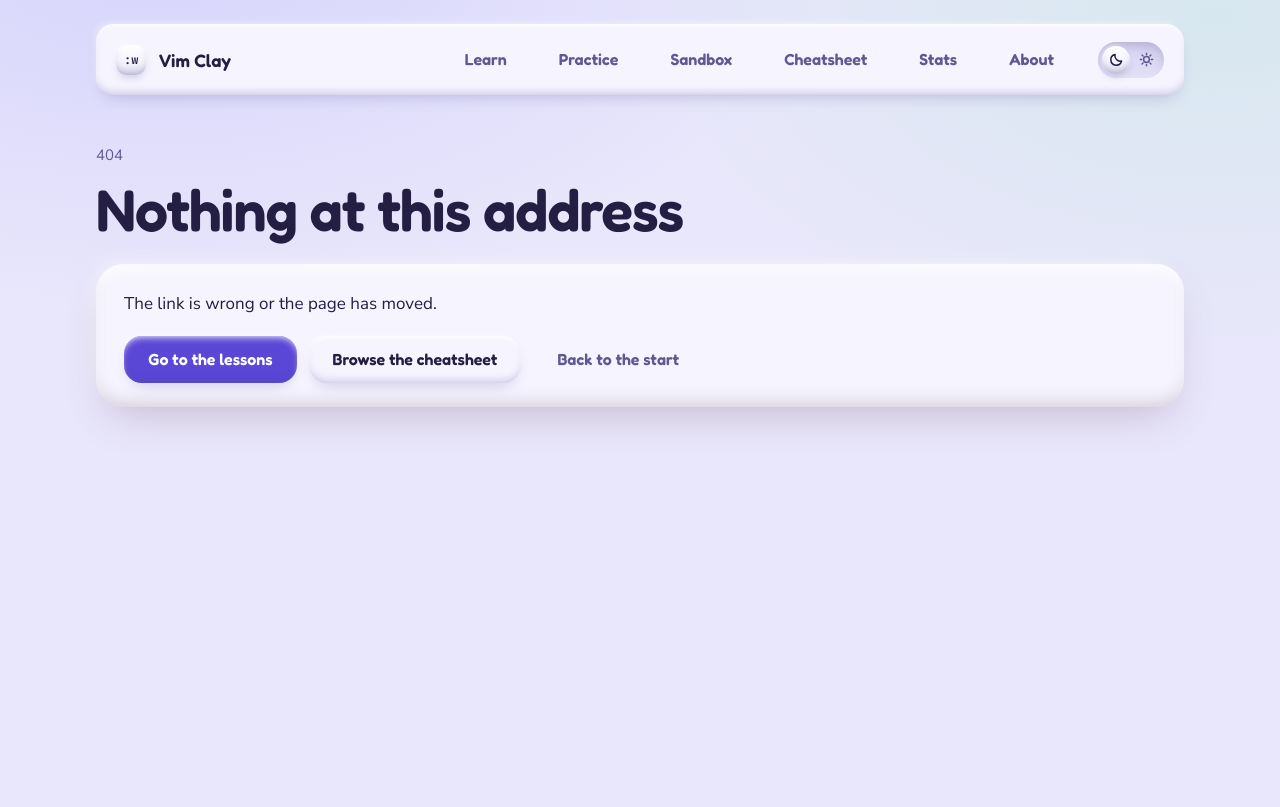
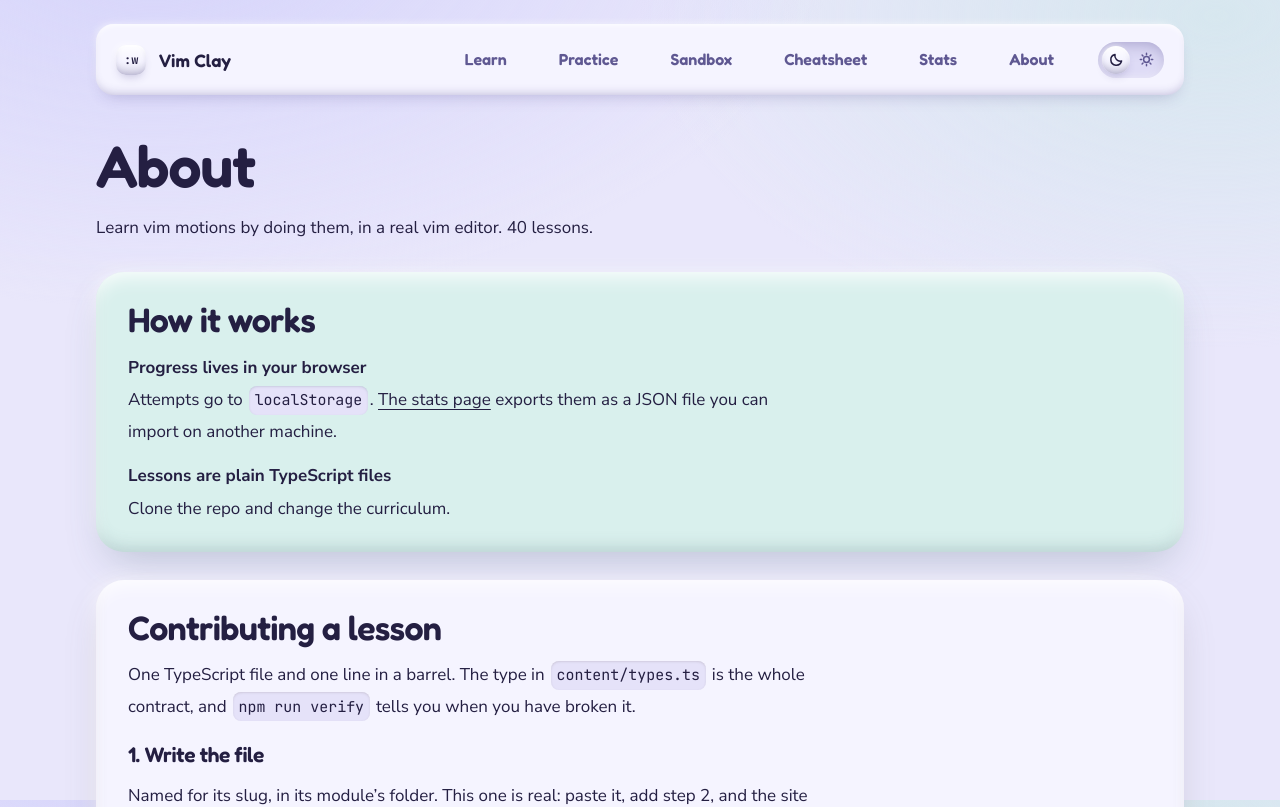
Before and after one commit to DragonUncaged/Vim-Motion, a Next.js app: page /about in a window 1280 px wide. Before the commit this address had no page. Shown: the top 807 px of the page. Built offline with nearby package versions, Linux system fonts and the light colour scheme.

Commit message:
About page

```diff
--- /dev/null
+++ b/app/about/page.tsx
@@ -0,0 +1,14 @@
+import type { Metadata } from 'next';
+import { About } from '@/components/about/About';
+import { pageMetadata } from '@/lib/seo/copy';
+
+export const metadata: Metadata = pageMetadata({
+  title: 'How to add a lesson',
+  description:
+    'Where your progress is kept and how to carry it between machines, and the three ' +
+    'steps to contribute a lesson to the curriculum.',
+});
+
+export default function Page() {
+  return <About />;
+}
--- /dev/null
+++ b/components/about/About.tsx
@@ -0,0 +1,163 @@
+import Link from 'next/link';
+import { ClayPanel } from '@/components/clay/ClayPanel';
+import { Key } from '@/components/clay/Key';
+import { RichText } from '@/components/prose/RichText';
+import { allLessons } from '@/content/lessons';
+import { CodeBlock } from './CodeBlock';
+import { BARREL_PATH, EXAMPLE_BARREL, EXAMPLE_LESSON, EXAMPLE_PATH } from './exampleLesson';
+import { LESSONS_URL, LICENSE_URL, REPO_URL } from '@/lib/site';
+
+const FIELDS: { name: string; body: string }[] = [
+  {
+    name: 'goal',
+    body:
+      'What counts as solved, checked against the editor and **never** against the keys ' +
+      'typed: [[dw]], [[de]] and [[vex]] all pass if the buffer ends up right. Lines and ' +
+      'columns are zero-based.',
+  },
+  {
+    name: 'solution',
+    body:
+      'A key sequence that reaches the goal. Never shown to the learner — it proves the ' +
+      'exercise is solvable. A literal `<` is written `<lt>`, so `ci<` is `ci<lt>`.',
+  },
+  {
+    name: 'par',
+    body:
+      'The ideal keystroke count, normally the length of your `solution`. Going over it never ' +
+      'fails anyone. [[dw]] is 2; `ciwcenter<Esc>` is 10.',
+  },
+  {
+    name: 'motions',
+    body:
+      'The motions this exercise trains, in the cheatsheet’s notation: `dw`, `ci{`, `f`, ' +
+      '`gg`. Required — mastery and the drills are built on it.',
+  },
+];
+
+export function About() {
+  return (
+    <div className="flex flex-col gap-7 pt-2">
+      <header className="flex flex-col gap-4">
+        <h1 className="m-0">About</h1>
+        <p className="clay-prose m-0 text-lg">
+          Learn vim motions by doing them, in a real vim editor. {allLessons.length} lessons.
+        </p>
+      </header>
+
+      <ClayPanel hue="mint" tint className="flex flex-col gap-4 px-6 py-7 sm:px-8">
+        <h2 className="m-0 text-2xl">How it works</h2>
+        <ul className="m-0 flex list-none flex-col gap-4 p-0">
+          <li className="flex flex-col gap-1">
+            <strong className="text-[1.0625rem]">Progress lives in your browser</strong>
+            <span className="clay-prose text-base">
+              Attempts go to <code className="clay-code">localStorage</code>.{' '}
+              <Link href="/stats" className="underline underline-offset-4">
+                The stats page
+              </Link>{' '}
+              exports them as a JSON file you can import on another machine.
+            </span>
+          </li>
+          <li className="flex flex-col gap-1">
+            <strong className="text-[1.0625rem]">Lessons are plain TypeScript files</strong>
+            <span className="clay-prose text-base">Clone the repo and change the curriculum.</span>
+          </li>
+        </ul>
+      </ClayPanel>
+
+      <ClayPanel hue="butter" className="flex flex-col gap-5 px-6 py-7 sm:px-8">
+        <div className="flex flex-col gap-3">
+          <h2 className="m-0 text-2xl">Contributing a lesson</h2>
+          <p className="clay-prose m-0 text-base">
+            One TypeScript file and one line in a barrel. The type in{' '}
+            <code className="clay-code">content/types.ts</code> is the whole contract, and{' '}
+            <code className="clay-code">npm run verify</code> tells you when you have broken it.
+          </p>
+        </div>
+
+        <div className="flex flex-col gap-3">
+          <h3 className="m-0">1. Write the file</h3>
+          <p className="clay-prose m-0 text-base">
+            Named for its slug, in its module’s folder. This one is real: paste it, add step 2, and
+            the site serves <code className="clay-code">/learn/join-lines</code>.
+          </p>
+          <CodeBlock code={EXAMPLE_LESSON} filename={EXAMPLE_PATH} />
+        </div>
+
+        <div className="flex flex-col gap-3">
+          <h3 className="m-0">2. Add one line to the module barrel</h3>
+          <p className="clay-prose m-0 text-base">
+            An import and an array entry. Order is 1-based with no gaps, and the registry refuses to
+            load otherwise.
+          </p>
+          <CodeBlock code={EXAMPLE_BARREL} filename={BARREL_PATH} />
+        </div>
+
+        <div className="flex flex-col gap-3">
+          <h3 className="m-0">3. Check it</h3>
+          <p className="clay-prose m-0 text-base">
+            <code className="clay-code">npm run format</code>, then{' '}
+            <code className="clay-code">npm run verify</code> — the same gate CI runs. It replays
+            every exercise’s <code className="clay-code">solution</code> through the real editor, so
+            a lesson whose coordinates are off by one fails there rather than shipping. Fix the
+            exercise, never the check.
+          </p>
+          <p className="clay-prose m-0 text-base">
+            Touched layout? <code className="clay-code">npm run e2e</code> runs every route at three
+            widths in both themes.
+          </p>
+        </div>
+      </ClayPanel>
+
+      <ClayPanel hue="violet" className="flex flex-col gap-5 px-6 py-7 sm:px-8">
+        <h2 className="m-0 text-2xl">The fields that are not obvious</h2>
+        <dl className="m-0 flex flex-col gap-5">
+          {FIELDS.map((field) => (
+            <div key={field.name} className="flex flex-col gap-1.5">
+              <dt>
+                <code className="clay-code text-[0.9375rem]">{field.name}</code>
+              </dt>
+              <dd className="m-0">
+                <RichText as="p" className="clay-prose m-0 text-base">
+                  {field.body}
+                </RichText>
+              </dd>
+            </div>
+          ))}
+        </dl>
+        <p className="clay-prose m-0 text-base">
+          Prose fields take four constructs and no HTML: <code className="clay-code">[[dw]]</code>{' '}
+          becomes keycaps like <Key label="d" size="inline" /> <Key label="w" size="inline" />,{' '}
+          <code className="clay-code">[[&lt;Esc&gt;]]</code> one named cap, backticks a code span,{' '}
+          <code className="clay-code">**bold**</code> bold.
+        </p>
+      </ClayPanel>
+
+      {REPO_URL !== '' && (
+        <ClayPanel hue="blue" tint className="flex flex-col gap-4 px-6 py-7 sm:px-8">
+          <h2 className="m-0 text-2xl">The source</h2>
+          <p className="clay-prose m-0 text-base">
+            The site, the lessons and the design system all live in one repository.
+          </p>
+          <ul className="m-0 flex list-none flex-wrap gap-3 p-0">
+            <li>
+              <a href={REPO_URL} className="clay-btn clay-btn-primary px-5 py-3">
+                The repository
+              </a>
+            </li>
+            <li>
+              <a href={LESSONS_URL} className="clay-btn clay-btn-secondary px-5 py-3">
+                The lessons folder
+              </a>
+            </li>
+            <li>
+              <a href={LICENSE_URL} className="clay-btn clay-btn-secondary px-5 py-3">
+                Licence
+              </a>
+            </li>
+          </ul>
+        </ClayPanel>
+      )}
+    </div>
+  );
+}
```
